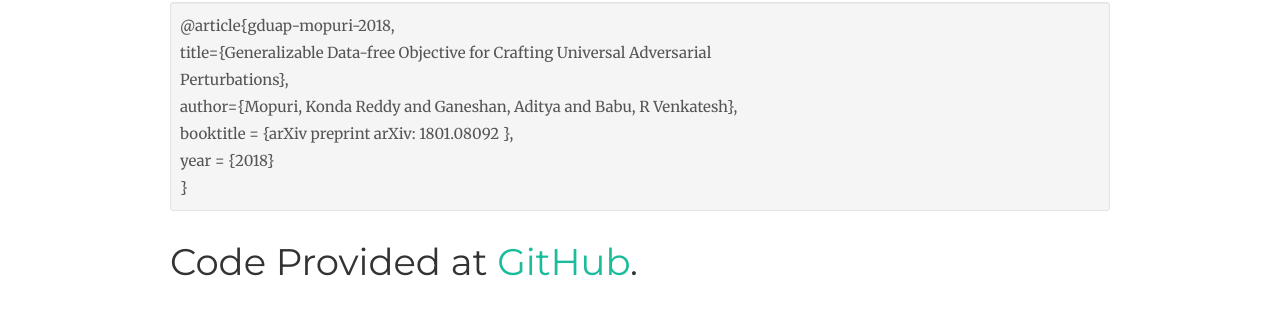
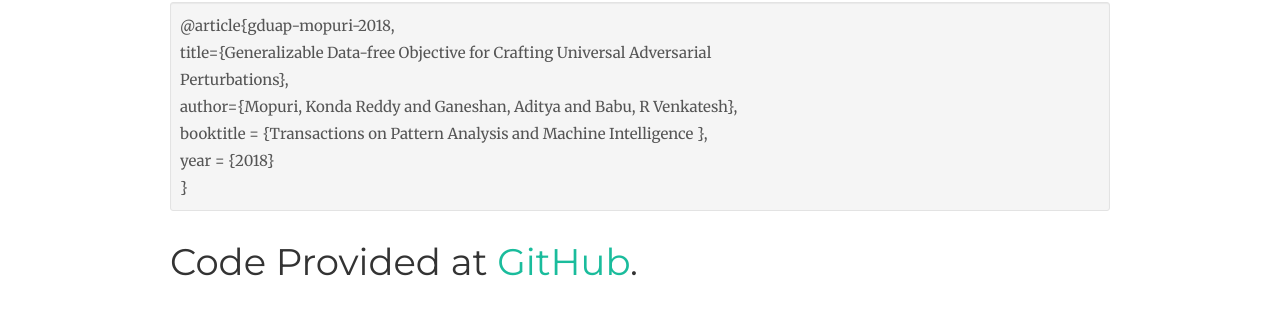
Before and after one commit to val-iisc/GD-UAP, a Jekyll site: the page built from index.html, in a window 1280 px wide. Shown: the part 1743-2059 px from the top of the page. Built offline with Jekyll 4.4.1, drawn with Linux system fonts in a browser that asks for light colours; nearby versions of some CDN libraries; comment, search, counter and statistics services are not loaded.

Commit message:
Update index.html

```diff
--- a/index.html
+++ b/index.html
@@ -50,7 +50,7 @@ the perturbations. To encourage reproducible research, we have released the code
   title={Generalizable Data-free Objective for Crafting Universal Adversarial<br>
     Perturbations},<br>
   author={Mopuri, Konda Reddy and Ganeshan, Aditya and Babu, R Venkatesh},<br>
-  booktitle = {arXiv preprint arXiv: 1801.08092 },<br>
+  booktitle = {Transactions on Pattern Analysis and Machine Intelligence },<br>
   year = {2018}<br>
   }<br>
   </div>
```
